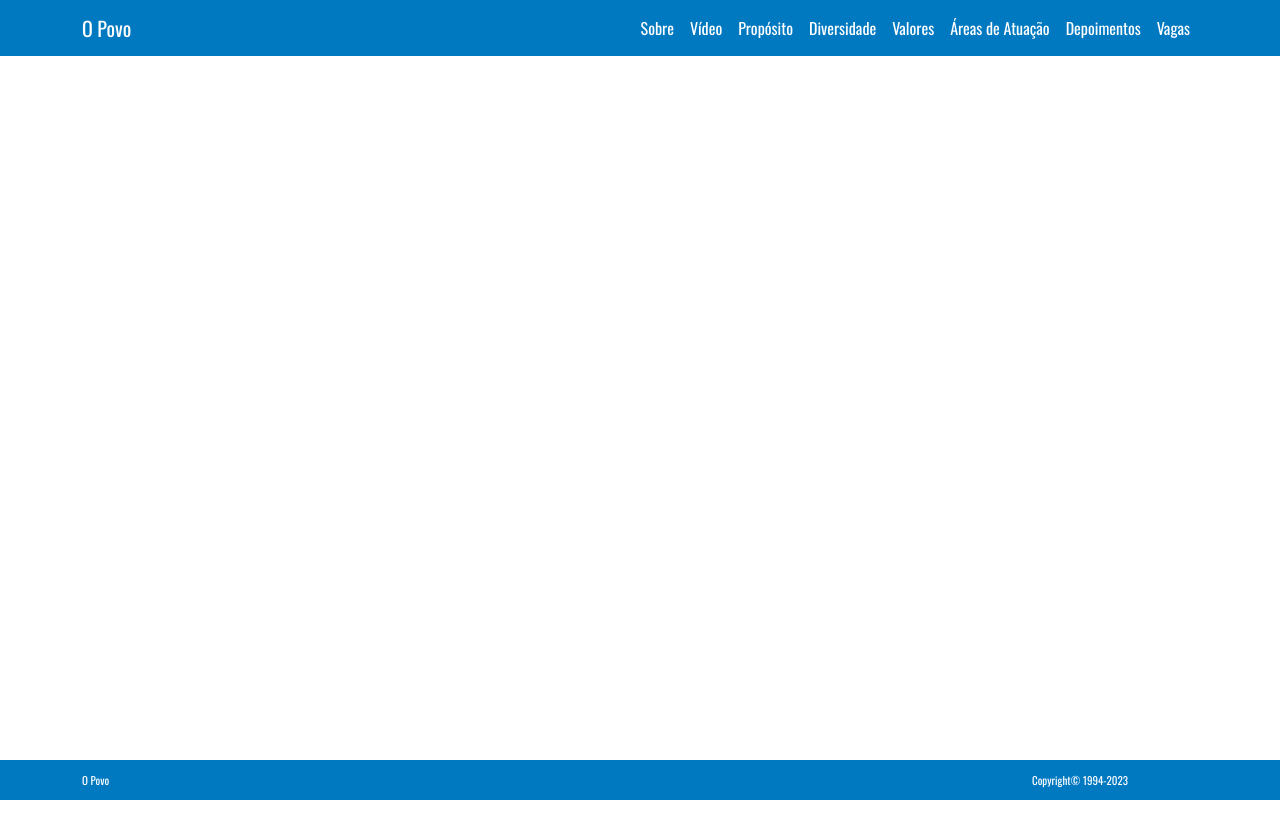
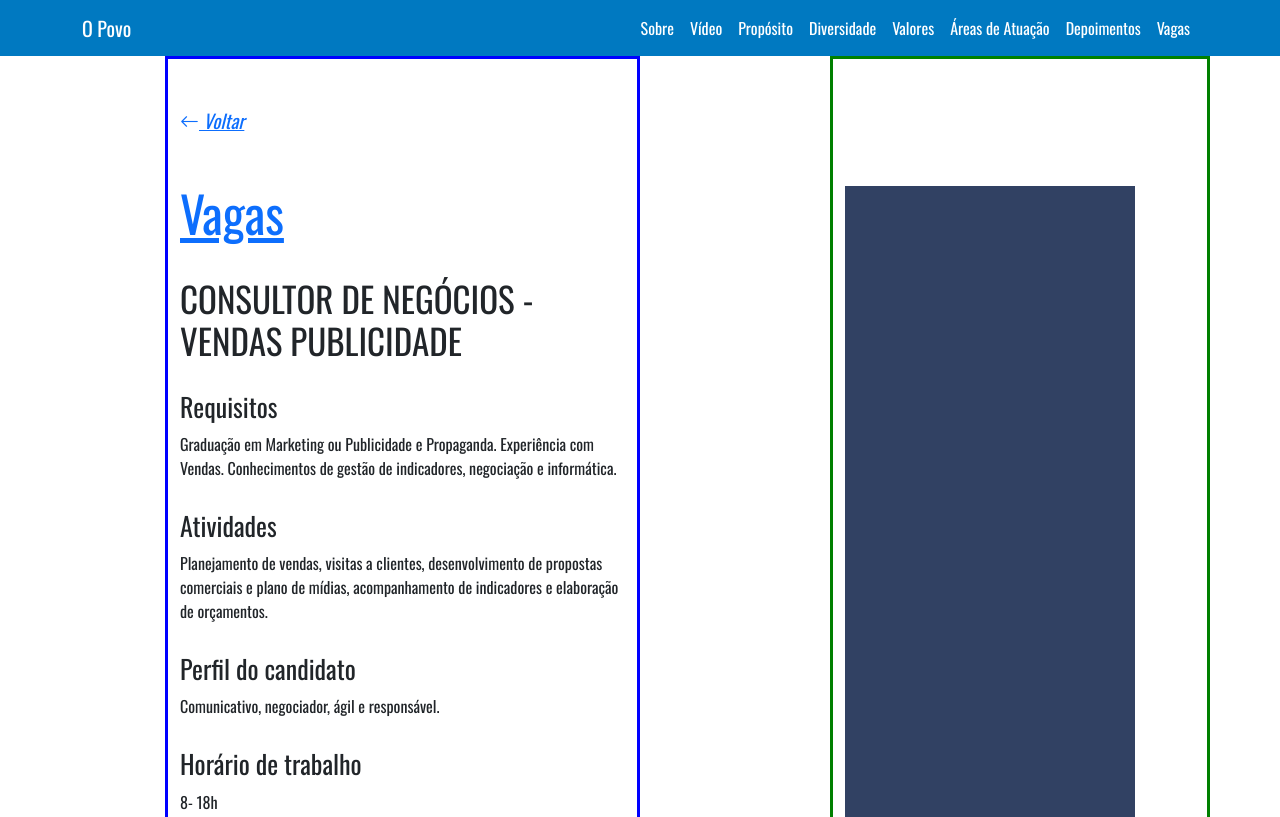
Before and after one commit to GihVidal/desafio_opovo, a plain HTML site: page index.html in a window 1280 px wide. Shown: the top 817 px of the page. Drawn offline with nearby package versions, Linux system fonts and the light colour scheme.

Commit message:
Adiciona descrição e barra lateral

```diff
--- a/index.html
+++ b/index.html
@@ -69,10 +69,65 @@
     </nav>
     <div class="container">
         <div class="row">
+            <div class="col-5 offset-1" style="border:solid blue;">
+                <div class="return">
+
+                    <a target="_self" href="#">
+                        <h5>
+                            <i class="bi bi-arrow-left">
+                                Voltar
+                            </i>
+                        </h5>
+                    </a>
+                </div>
+                <div class="title">
+                    <a target="_self" href="#">
+                        <h1>
+                            Vagas
+                        </h1>
+                    </a>
+                </div>
+                <div class="content">
+                    <h2>
+                        CONSULTOR DE NEGÓCIOS - VENDAS PUBLICIDADE
+                    </h2>
+                    <h3>
+                        Requisitos
+                    </h3>
+                    <p>
+                        Graduação em Marketing ou Publicidade e Propaganda. Experiência com Vendas. Conhecimentos de
+                        gestão de indicadores, negociação e informática.
+                    </p>
+                    <h3>
+                        Atividades
+                    </h3>
+                    <p>
+                        Planejamento de vendas, visitas a clientes, desenvolvimento de propostas comerciais e plano de
+                        mídias, acompanhamento de indicadores e elaboração de orçamentos.
+                    </p>
+                    <h3>
+                        Perfil do candidato
+                    </h3>
+                    <p>
+                        Comunicativo, negociador, ágil e responsável.
+                    </p>
+                    <h3>
+                        Horário de trabalho
+                    </h3>
+                    <p>
+                        8- 18h
+                    </p>
+                </div>
+            </div>
+            <div class="col-4 offset-2" style="border:solid green;">
+                <div id="rect" class="d-flex align-items-center justify-content-end">
+                    <img src="img/vagas-01-01.png" height="390" width="390">
+                </div>
+            </div>
 
         </div>
     </div>
-    <footer class="fixed-bottom d-flex align-items-center">
+    <footer class="static-bottom d-flex align-items-center">
         <div class="container">
             <div class="row justify-content-between">
                 <div class="col-2 justify-content-start">
--- a/style.css
+++ b/style.css
@@ -16,3 +16,46 @@ footer {
     color: #fff;
     font-size: 11px;
 }
+
+.return {
+    margin: 50px 0px 50px 0px;
+}
+
+.title {
+    margin-bottom: 35px;
+}
+
+h1 {
+    font-size: 50px;
+}
+
+h2 {
+    font-size: 35px;
+}
+
+h3 {
+    font-size: 26px;
+}
+
+h4 {
+    font-size: 22px;
+}
+
+h5 {
+    font-size: 19px;
+}
+
+h6 {
+    font-size: 16px;
+}
+
+.content h3 {
+    margin: 30px 0px 10px 0px;
+}
+
+#rect {
+    width: 290px;
+    height: 1590px;
+    background-color: #314163;
+    margin-top: 127px;
+}
```
